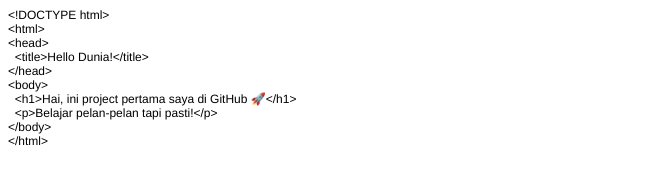
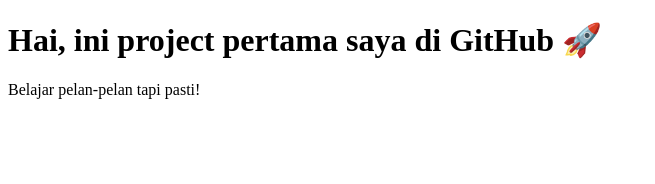
Before and after one commit to molaxalom/my-first-project, a plain HTML site: page index.html in a window 1280 px wide. Shown: the whole page, without its empty margins (0-655 px from the left). Drawn offline with Linux system fonts and the light colour scheme.

Commit message:
Add files via upload

```diff
--- a/index.html
+++ b/index.html
@@ -1,25 +1,10 @@
-<!DOCTYPE html PUBLIC "-//W3C//DTD HTML 4.01//EN" "http://www.w3.org/TR/html4/strict.dtd">
+<!DOCTYPE html>
 <html>
 <head>
-  <meta http-equiv="Content-Type" content="text/html; charset=utf-8">
-  <meta http-equiv="Content-Style-Type" content="text/css">
-  <title></title>
-  <meta name="Generator" content="Cocoa HTML Writer">
-  <meta name="CocoaVersion" content="2575.2">
-  <style type="text/css">
-    p.p1 {margin: 0.0px 0.0px 0.0px 0.0px; font: 12.0px Helvetica}
-  </style>
+  <title>Hello Dunia!</title>
 </head>
 <body>
-<p class="p1">&lt;!DOCTYPE html&gt;</p>
-<p class="p1">&lt;html&gt;</p>
-<p class="p1">&lt;head&gt;</p>
-<p class="p1"><span class="Apple-converted-space">  </span>&lt;title&gt;Hello Dunia!&lt;/title&gt;</p>
-<p class="p1">&lt;/head&gt;</p>
-<p class="p1">&lt;body&gt;</p>
-<p class="p1"><span class="Apple-converted-space">  </span>&lt;h1&gt;Hai, ini project pertama saya di GitHub 🚀&lt;/h1&gt;</p>
-<p class="p1"><span class="Apple-converted-space">  </span>&lt;p&gt;Belajar pelan-pelan tapi pasti!&lt;/p&gt;</p>
-<p class="p1">&lt;/body&gt;</p>
-<p class="p1">&lt;/html&gt;</p>
+  <h1>Hai, ini project pertama saya di GitHub 🚀</h1>
+  <p>Belajar pelan-pelan tapi pasti!</p>
 </body>
 </html>
```
